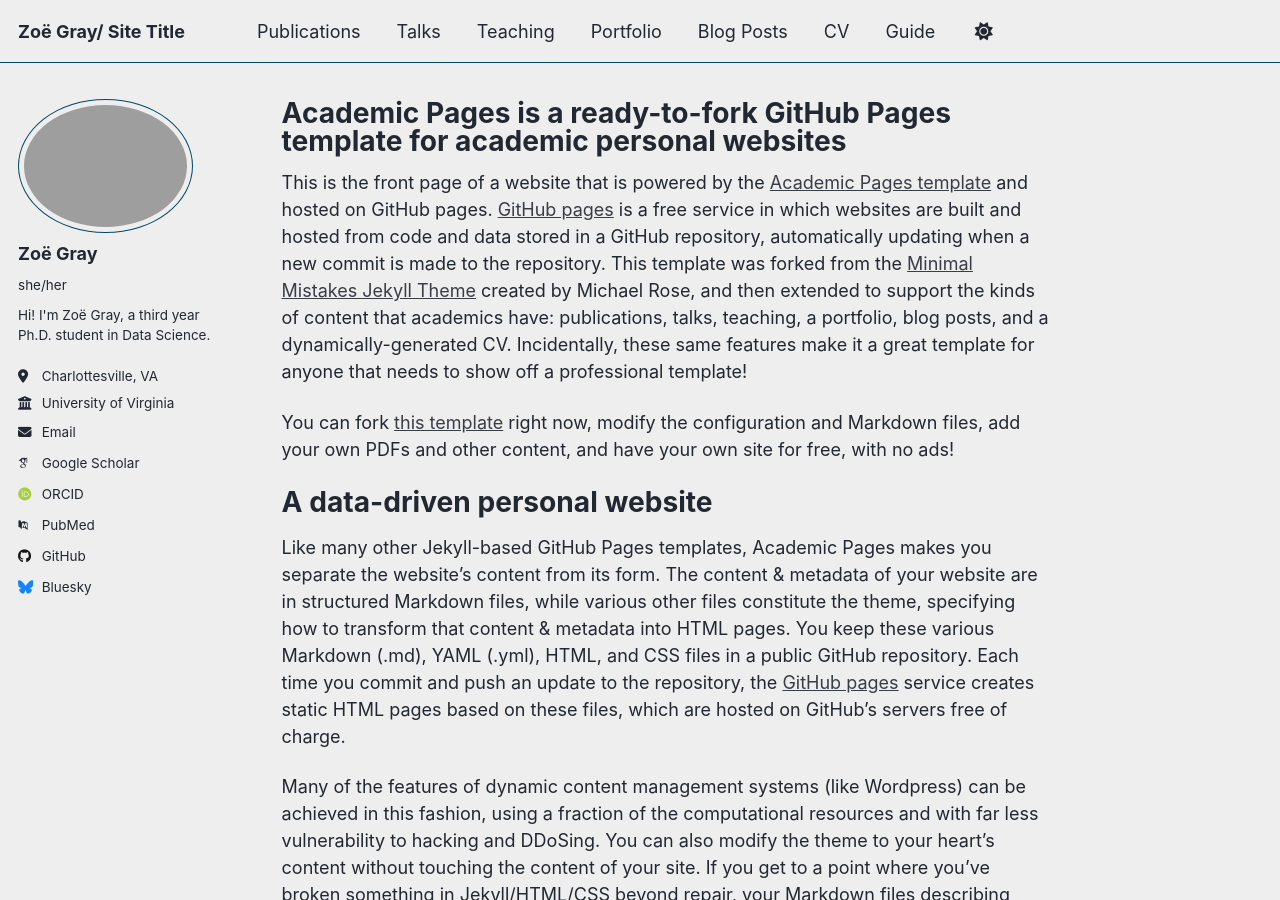
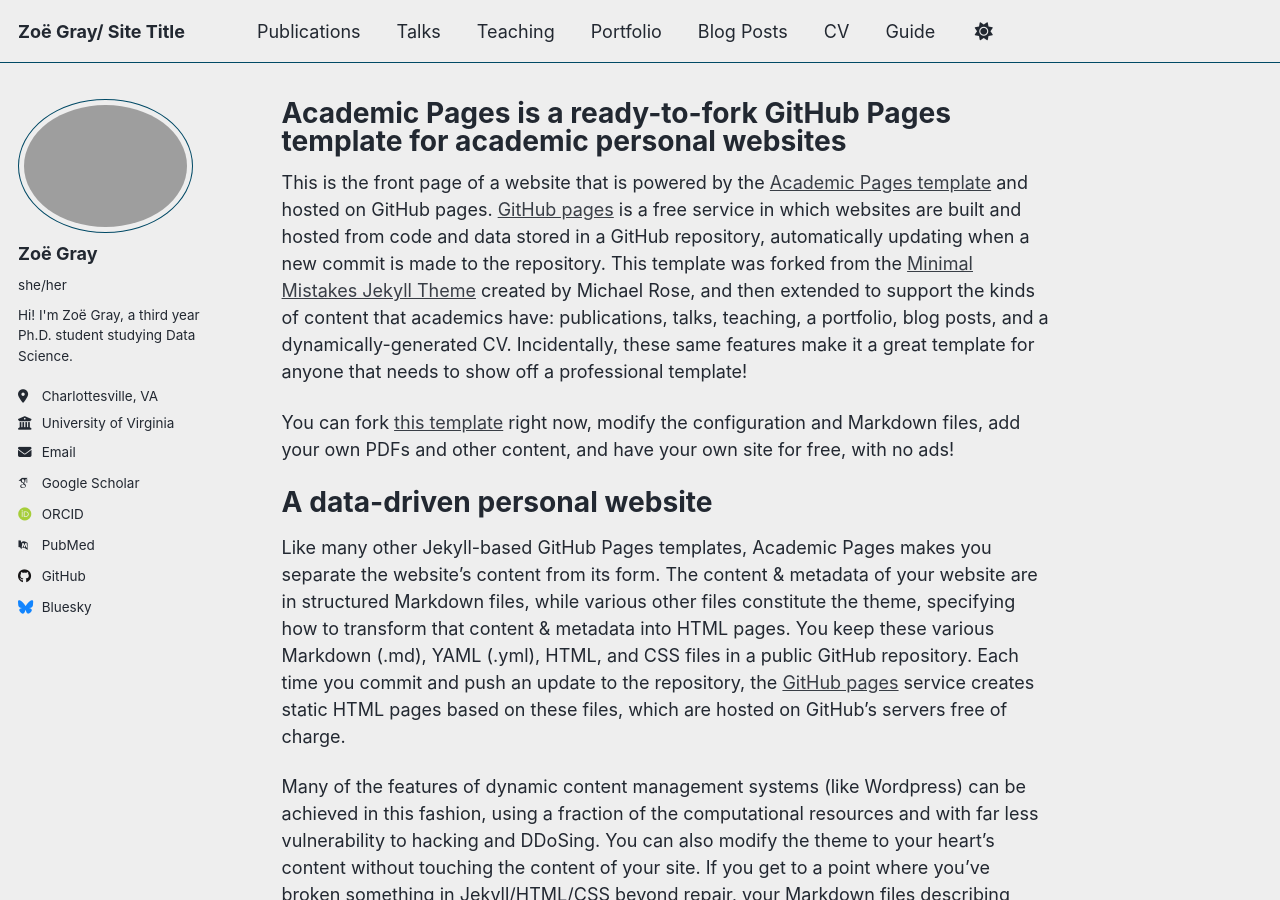
Before and after one commit to zgrayblue/zgrayblue.github.io, a Jekyll site: the page built from _pages/about.md, in a window 1280 px wide and 900 px high. Built offline with Jekyll 4.4.1, drawn with Linux system fonts in a browser that asks for light colours; some web fonts are replaced; a script that is not in the unit is left out.

```diff
--- a/_config.yml
+++ b/_config.yml
@@ -26,7 +26,7 @@ author:
   avatar           : "profile.png"
   name             : "Zoë Gray"
   pronouns         : "she/her"
-  bio              : "Hi! I'm Zoë Gray, a third year Ph.D. student in Data Science."
+  bio              : "Hi! I'm Zoë Gray, a third year Ph.D. student studying Data Science."
   location         : "Charlottesville, VA"
   employer         : "University of Virginia"
   uri              : # URL
```
Also changed, not shown: 1 other file.
